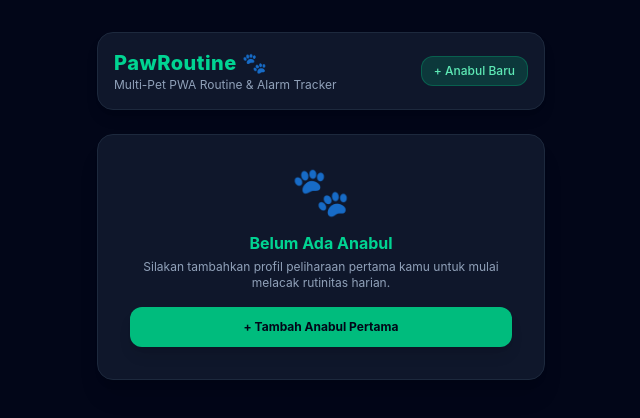
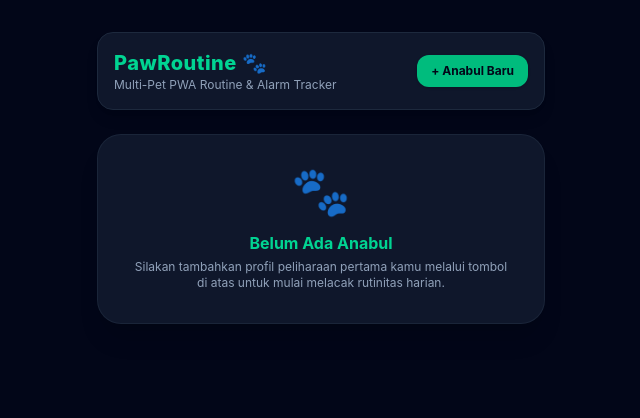
Before and after one commit to cutzhraa/pawroutine, a React (Vite) app: page / in a window 1280 px wide. Shown: the top 418 px of the page, without its empty margins (319-959 px from the left). Built offline with nearby package versions, Linux system fonts and the light colour scheme.

Commit message:
update landing page

```diff
--- a/src/App.jsx
+++ b/src/App.jsx
@@ -398,7 +398,7 @@ export default function App() {
             </div>
             <button
               onClick={() => setShowAddPetModal(true)}
-              className="text-xs bg-emerald-500/20 hover:bg-emerald-500/30 text-emerald-300 px-3 py-1.5 rounded-xl border border-emerald-500/30 font-medium transition active:scale-95"
+              className="text-xs bg-emerald-500 hover:bg-emerald-400 text-slate-950 font-bold px-3.5 py-2 rounded-xl shadow transition active:scale-95"
             >
               + Anabul Baru
             </button>
@@ -425,18 +425,12 @@ export default function App() {
         </div>
 
         {pets.length === 0 ? (
-          <div className="bg-slate-900 border border-slate-800 rounded-2xl p-8 text-center space-y-4 shadow-xl">
+          <div className="bg-slate-900 border border-slate-800/80 rounded-3xl p-8 text-center space-y-4 shadow-xl backdrop-blur-sm">
             <span className="text-5xl block">🐾</span>
             <div className="space-y-1">
               <h2 className="text-base font-bold text-emerald-400">Belum Ada Anabul</h2>
-              <p className="text-xs text-slate-400">Silakan tambahkan profil peliharaan pertama kamu untuk mulai melacak rutinitas harian.</p>
+              <p className="text-xs text-slate-400">Silakan tambahkan profil peliharaan pertama kamu melalui tombol di atas untuk mulai melacak rutinitas harian.</p>
             </div>
-            <button
-              onClick={() => setShowAddPetModal(true)}
-              className="w-full py-3 bg-emerald-500 hover:bg-emerald-400 text-slate-950 font-bold text-xs rounded-xl shadow-lg active:scale-95 transition"
-            >
-              + Tambah Anabul Pertama
-            </button>
           </div>
         ) : (
           <>
@@ -688,7 +682,7 @@ export default function App() {
                   )}
                 </div>
 
-                {/* INVENTARIS STOK MAKANAN & VITAMIN (Gaya Modern & Estetik) */}
+                {/* INVENTARIS STOK MAKANAN & VITAMIN */}
                 <div className="bg-slate-900 border border-slate-800/80 rounded-3xl p-5 shadow-xl space-y-4 backdrop-blur-sm">
                   <div className="flex items-center space-x-2">
                     <span className="text-base">📦</span>
@@ -727,7 +721,6 @@ export default function App() {
                     </div>
                   )}
 
-                  {/* Form Tambah Stok Modern */}
                   <form onSubmit={handleAddCustomFood} className="pt-3 border-t border-slate-800/80 space-y-3">
                     <p className="text-xs text-slate-400 font-semibold">+ Tambah Stok Makanan Baru:</p>
 
```
